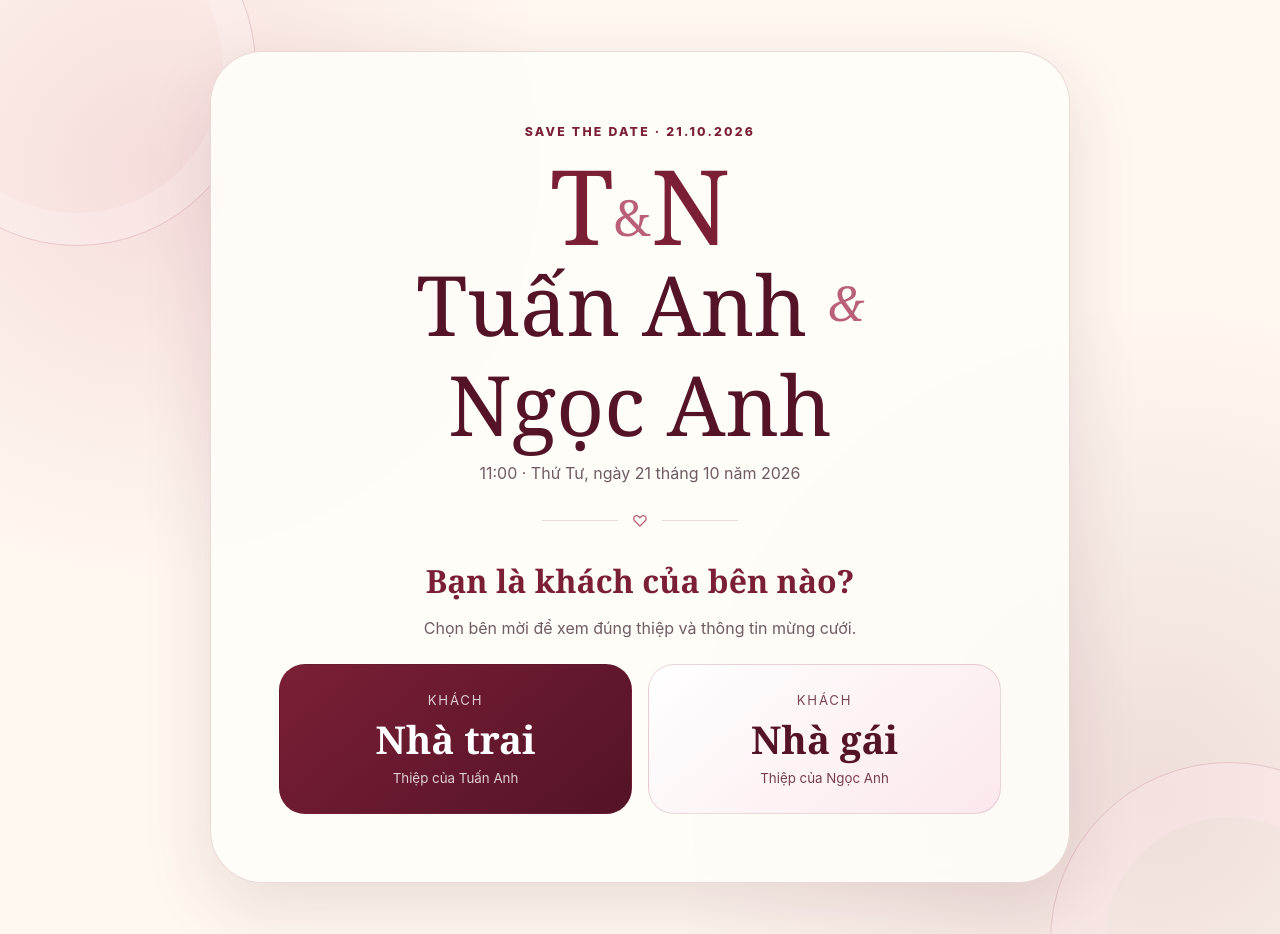
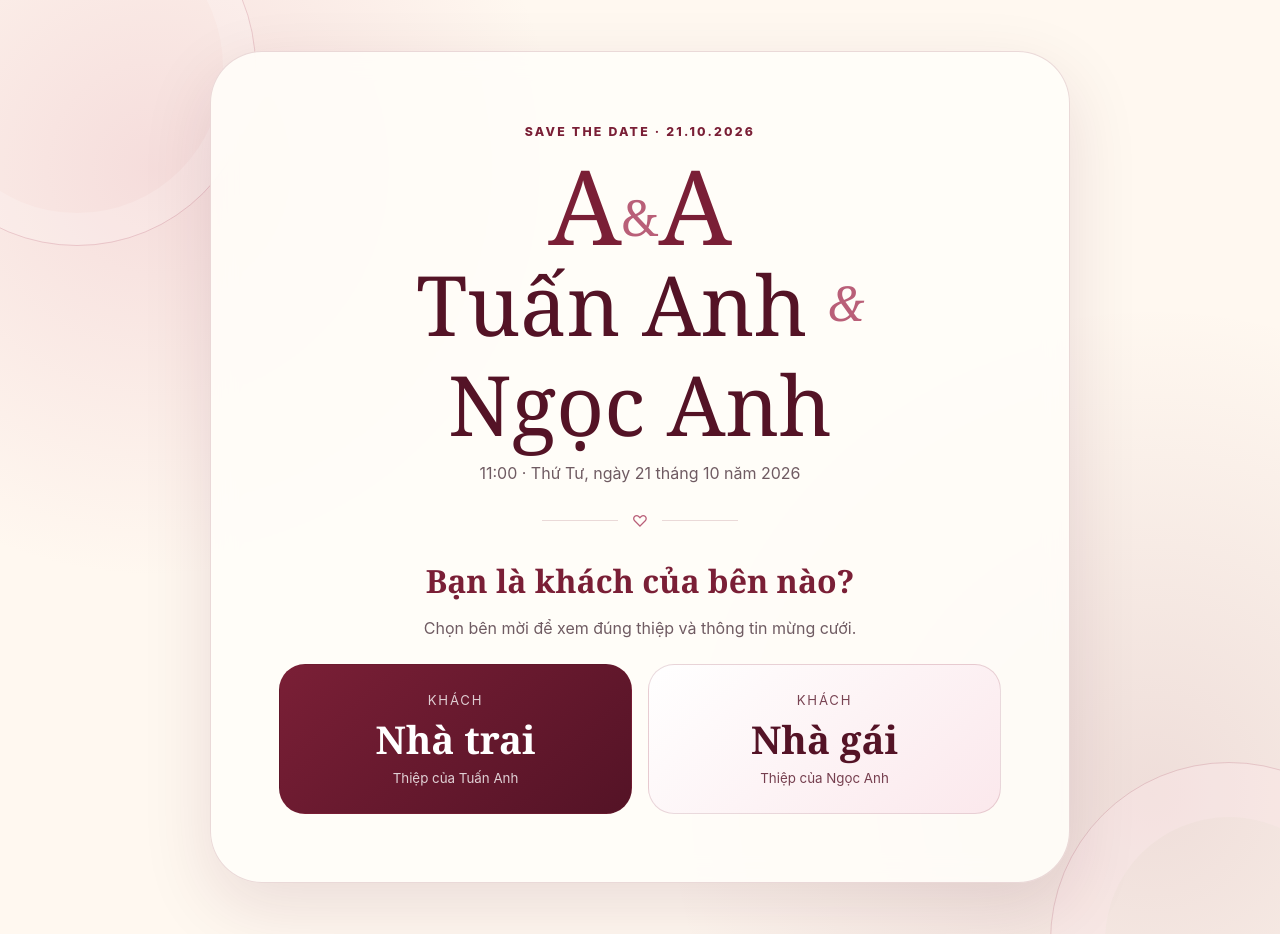
Before and after one commit to bupbalabup/WebThiepMoiCuoi, a React (Vite) app: page / in a window 1280 px wide. Built offline with nearby package versions, Linux system fonts and the light colour scheme.

Commit message:
first commit

```diff
--- a/src/components/InvitationLoading.jsx
+++ b/src/components/InvitationLoading.jsx
@@ -9,7 +9,7 @@ export function InvitationError({ error }) {
   return (
     <main className="centered-page">
       <div className="state-card">
-        <span className="monogram" aria-hidden="true">T & N</span>
+        <span className="monogram" aria-hidden="true">A & A</span>
         <h1>{missing ? "Không tìm thấy thiệp mời" : "Chưa thể mở thiệp lúc này"}</h1>
         <p>{missing ? "Đường dẫn có thể chưa đúng. Bạn vui lòng kiểm tra lại link đã nhận." : "Kết nối đang gặp sự cố. Vui lòng thử lại sau ít phút."}</p>
         {!missing && <button className="button button-primary" type="button" onClick={() => window.location.reload()}>Thử lại</button>}
--- a/src/pages/HomePage.jsx
+++ b/src/pages/HomePage.jsx
@@ -8,7 +8,7 @@ export default function HomePage() {
       <div className="home-orb orb-two" aria-hidden="true" />
       <section className="home-card">
         <span className="eyebrow">Save the date · 21.10.2026</span>
-        <div className="home-monogram" aria-hidden="true">T<span>&</span>N</div>
+        <div className="home-monogram" aria-hidden="true">A<span>&</span>A</div>
         <h1><span>{wedding.couple.groom}</span><i>&</i><span>{wedding.couple.bride}</span></h1>
         <p className="home-time">11:00 · Thứ Tư, ngày 21 tháng 10 năm 2026</p>
         <div className="floral-divider" aria-hidden="true"><span />♡<span /></div>
```
